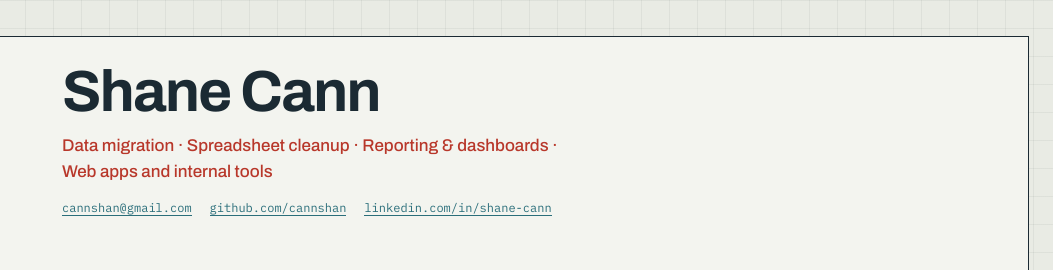
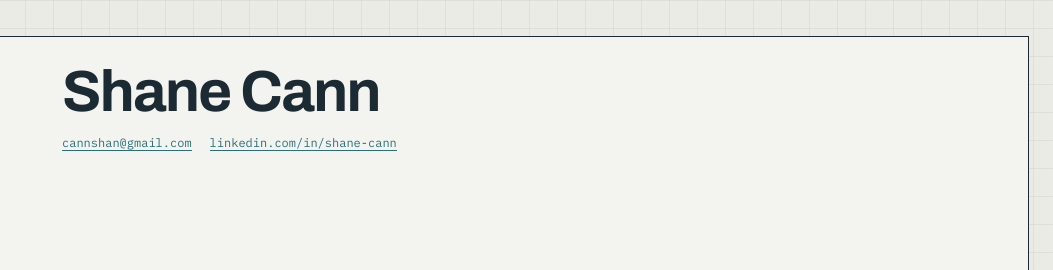
Before and after one commit to cannshan/shanecann-com, a plain HTML site: page index.html in a window 1280 px wide. Shown: the top 270 px of the page, 227-1280 px from the left. Drawn offline with Linux system fonts and the light colour scheme.

Commit message:
Drop the keyword line and the GitHub links
The keyword strip under the name said the same four things the three
service blocks say directly below it.

GitHub is gone from both places it appeared, the header contact line
and the contact block at the foot. The repos it pointed at are not the
evidence on this page any more.

Co-Authored-By: Claude Opus 5 <noreply@anthropic.com>

```diff
--- a/index.html
+++ b/index.html
@@ -153,11 +153,6 @@ h1{
 /* ---------- keyword line + anchor nav (single page) ---------- */
 html{scroll-behavior:smooth;}
 @media (prefers-reduced-motion:reduce){html{scroll-behavior:auto;}}
-.kw{
-  margin:0 0 14px;max-width:52ch;
-  font-family:var(--display);font-weight:500;font-size:17px;line-height:1.5;
-  color:var(--red);
-}
 .jump{
   display:flex;flex-wrap:wrap;gap:0;
   margin-top:18px;border:1px solid var(--rule-strong);
@@ -625,10 +620,8 @@ a:focus-visible{outline:2px solid var(--red);outline-offset:3px;}
       </figure>
       <div class="tb-id">
         <h1>Shane Cann</h1>
-        <p class="kw">Data migration &middot; Spreadsheet cleanup &middot; Reporting &amp; dashboards &middot; Web apps and internal tools</p>
         <p class="contact">
           <span><a href="mailto:cannshan@gmail.com">cannshan@gmail.com</a></span>
-          <span><a href="https://github.com/cannshan">github.com/cannshan</a></span>
           <span><a href="https://www.linkedin.com/in/shane-cann/">linkedin.com/in/shane-cann</a></span>
         </p>
       </div>
@@ -760,7 +753,6 @@ a:focus-visible{outline:2px solid var(--red);outline-offset:3px;}
       <a class="hire-primary" href="mailto:cannshan@gmail.com">cannshan@gmail.com</a>
       <div class="hire-secondary">
         <a class="golink" href="https://www.linkedin.com/in/shane-cann/">LinkedIn &#8599;</a>
-        <a class="golink" href="https://github.com/cannshan">GitHub &#8599;</a>
       </div>
     </div>
   </section>
```
Also changed, not shown: portfolio.html (+0 -8 lines).
